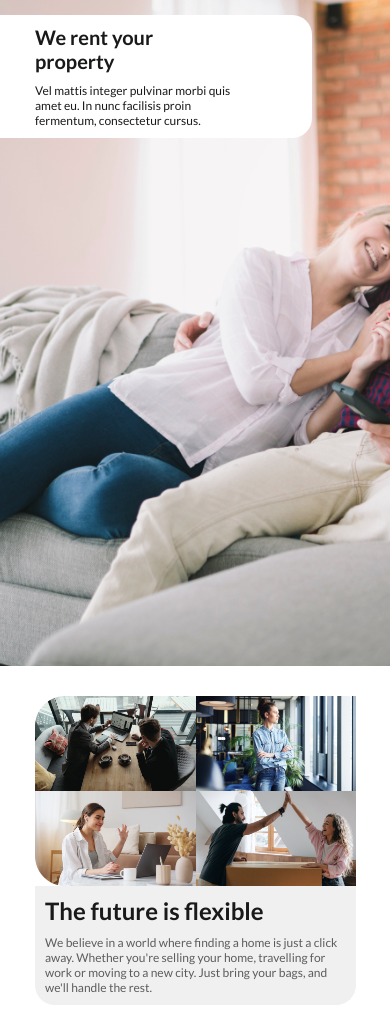
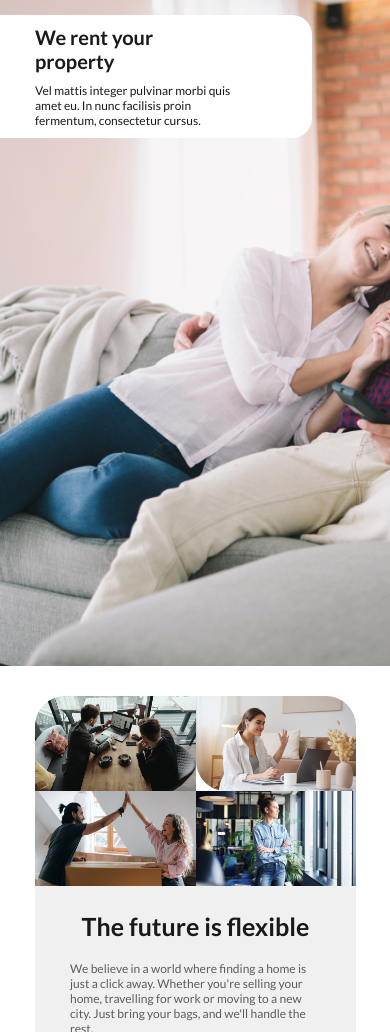
Before and after one commit to DavsWebcraft/Kodecamp, a plain HTML site: page responsive.html in a window 390 px wide. Shown: the part 74-1106 px from the top of the page. Drawn offline with Linux system fonts and the light colour scheme.

Commit message:
interchange picture and increase text size for mobile view

```diff
--- a/styles/responsive.css
+++ b/styles/responsive.css
@@ -435,18 +435,41 @@ button:hover {
         border-radius: 20px 0 0 20px;
     }
 
+    .future-images img:nth-child(2) {
+        order: 4;
+    }
+
+    .future-images img:nth-child(4) {
+        order: 2;
+    }
+
+    .future-images img:nth-child(3) {
+        border-radius: 0 30px 0 0;
+    }
+
     .future_text {
         width: 100%;
         padding: 10px;
-        border-radius: 0 0 20px 20px;
+        border-radius: 0 0 30px 30px;
+        height: 175px;
+    }
+
+    .text_content {
+        display: flex;
+        flex-direction: column;
+        justify-content: center;
+        align-items: center;
+        padding: 10px 25px;
     }
 
     .text_content h2 {
-        font-size: 24px;
+        font-size: 25px;
+        padding-bottom: 0;
     }
 
     .text_content p {
         font-size: 12px;
+        padding-top: 0;
     }
 
     .features h2 {
```
